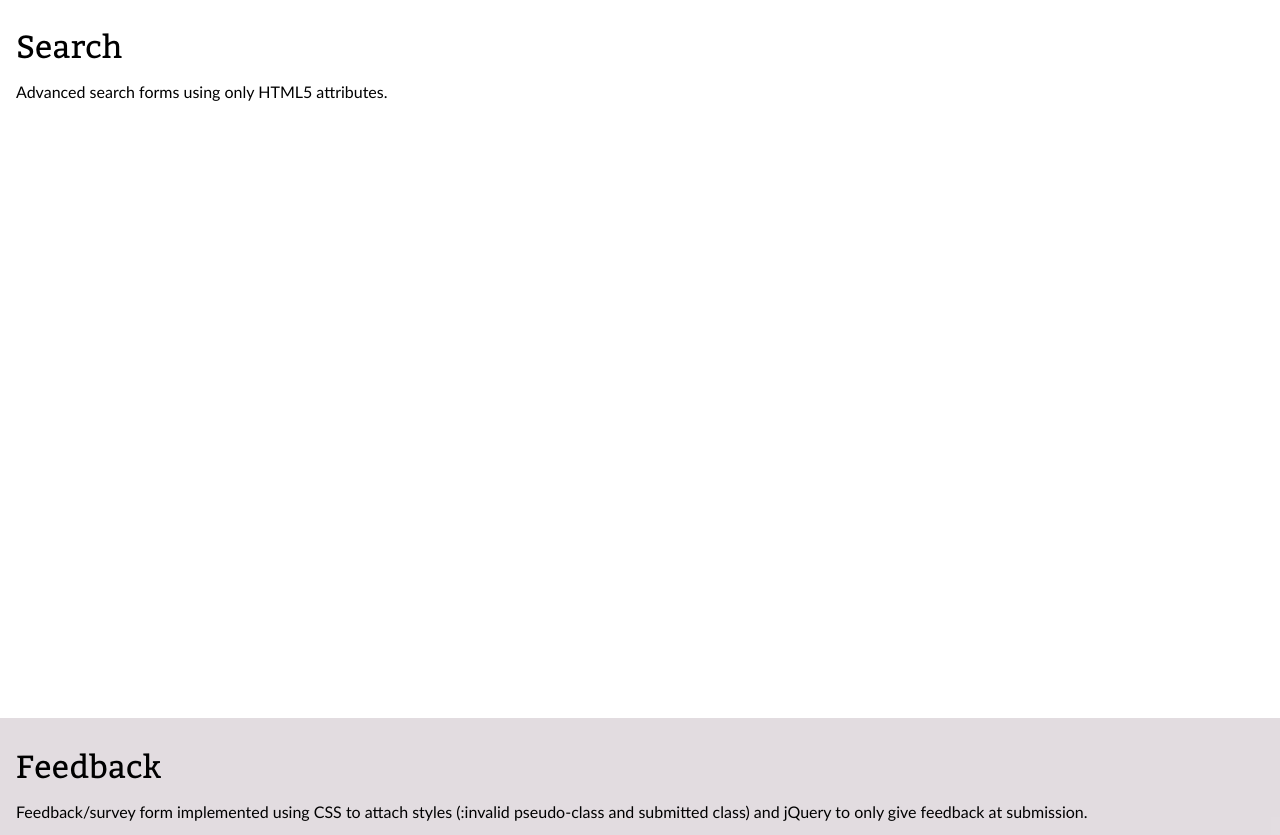
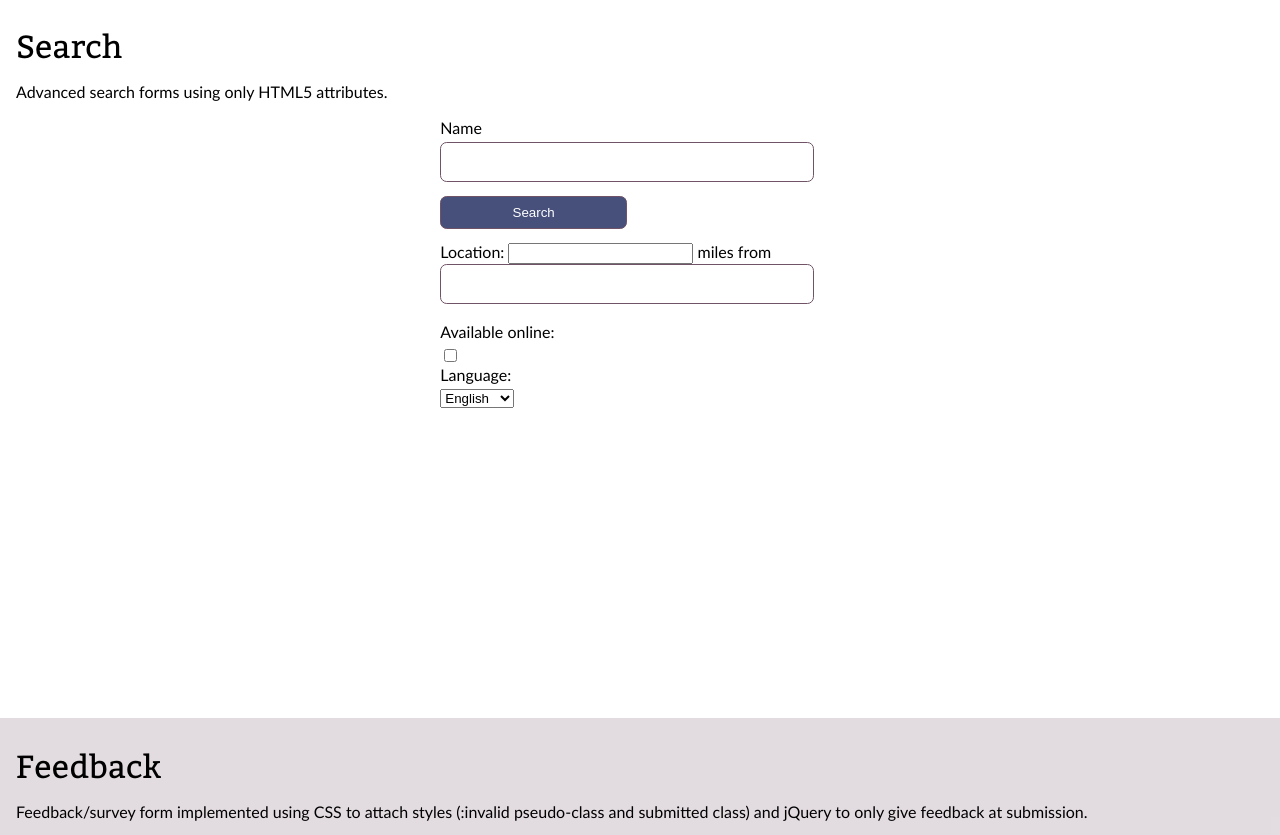
Before and after one commit to spaetsch/funforms, a website: page dev/index.html in a window 1280 px wide. Shown: the part 962-1797 px from the top of the page. Drawn offline with nearby package versions, Linux system fonts and the light colour scheme; files whose address does not match are found by name.

Commit message:
Core search form elements

```diff
--- a/dev/index.html
+++ b/dev/index.html
@@ -30,11 +30,28 @@
     <h1>Search</h1>
     <p>Advanced search forms using only HTML5 attributes.</p>
     <div class="group">
-      <div class="col span_2_of_6">
-<!-- search field + button
-location: radius + name
-available online checkbox
-dropdown for language -->
+      <div class="col span_2_of_6"></div>
+
+      <div class="col span_3_of_6">
+        <label for="search">Name</label>
+        <input type="text" name="search"  autocomplete="off" />
+        <button>Search</button>
+
+        <label for="location">Location:
+        <input type="number"> miles from
+        <input type="text" name="location">
+        </label>
+
+        <label for="avail">Available online: </label>
+        <input type="checkbox" name="avail">
+
+        <label for="lang">Language:</label>
+        <select name="lang">
+          <option value="english">English</option>
+          <option value="spanish">Espanol</option>
+          <option value="french">Francais</option>
+        </select>
+
       <div>
     </div>
   </section>
```
Also changed, not shown: build/index.html.
